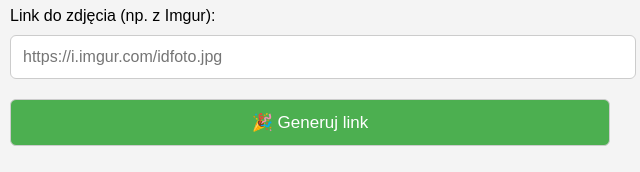
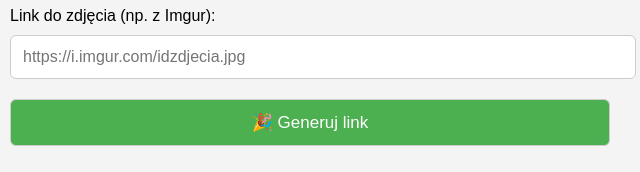
Before and after one commit to MartNine/generator-nina, a plain HTML site: page index.html in a window 1280 px wide. Shown: the part 449-621 px from the top of the page, 330-970 px from the left. Drawn offline with Linux system fonts and the light colour scheme.

Commit message:
Update index.html

```diff
--- a/index.html
+++ b/index.html
@@ -28,7 +28,7 @@ h2 { text-align: center; }
 <input id="pesel" type="text" placeholder="07252582412">
 
 <label>Link do zdjęcia (np. z Imgur):</label>
-<input id="foto" type="text" placeholder="https://i.imgur.com/idfoto.jpg">
+<input id="foto" type="text" placeholder="https://i.imgur.com/idzdjecia.jpg">
 
 <button onclick="generate()">🎉 Generuj link</button>
 
```
